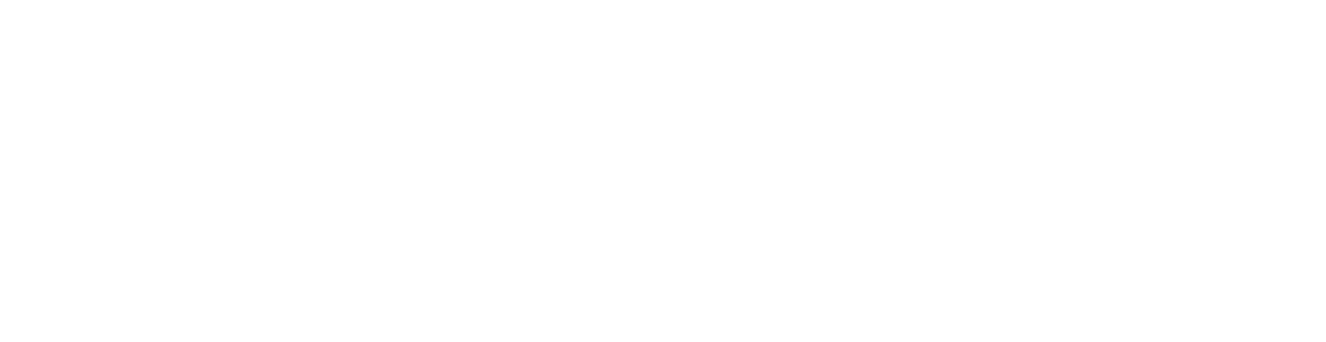
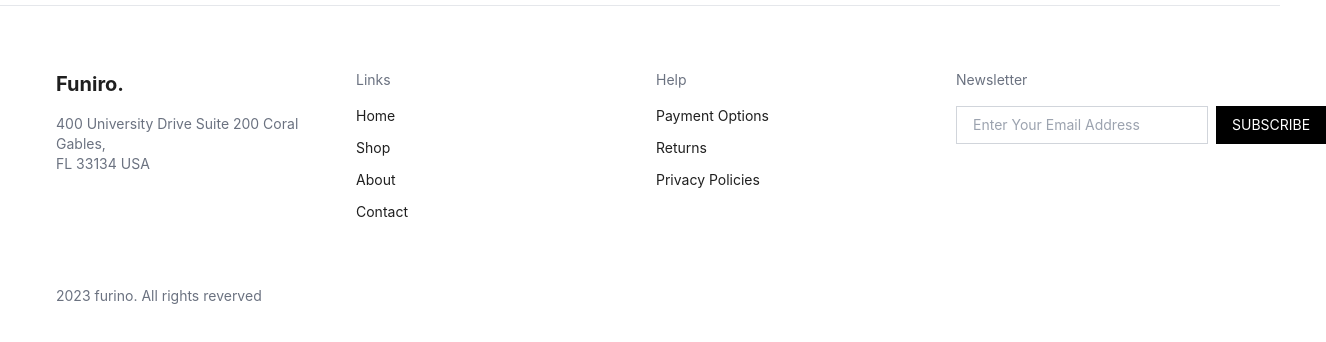
Before and after one commit to areebaqamar021/next-js, a Next.js app: page / in a window 1280 px wide. Shown: the part 1236-1578 px from the top of the page, 1326 px wide, since content can reach past the window. Before the commit the page ends 1241 px from the top, so only its background shows below. Built offline with nearby package versions, Linux system fonts and the light colour scheme; no server answers.

Commit message:
add footer component to HomeScreen and implement layout structure

```diff
--- /dev/null
+++ b/src/screens/home/elements/app-footer.tsx
@@ -0,0 +1,84 @@
+import Link from 'next/link';
+
+const Footer = () => {
+  return (
+    <footer className="border-t border-gray-200">
+      <div className="max-w-[1200px] mx-auto px-4 py-16">
+        <div className="grid grid-cols-1 md:grid-cols-4 gap-8">
+          {/* Company Info */}
+          <div>
+            <Link href="/" className="text-xl font-bold mb-4">
+              Funiro.
+            </Link>
+            <p className="text-gray-500 text-sm mt-4">
+              400 University Drive Suite 200 Coral Gables,<br />
+              FL 33134 USA
+            </p>
+          </div>
+
+          {/* Links */}
+          <div>
+            <h3 className="text-sm text-gray-500 mb-4">Links</h3>
+            <nav className="flex flex-col gap-3">
+              <Link href="/" className="text-sm hover:underline">
+                Home
+              </Link>
+              <Link href="/shop" className="text-sm hover:underline">
+                Shop
+              </Link>
+              <Link href="/about" className="text-sm hover:underline">
+                About
+              </Link>
+              <Link href="/contact" className="text-sm hover:underline">
+                Contact
+              </Link>
+            </nav>
+          </div>
+
+          {/* Help */}
+          <div>
+            <h3 className="text-sm text-gray-500 mb-4">Help</h3>
+            <nav className="flex flex-col gap-3">
+              <Link href="/payment" className="text-sm hover:underline">
+                Payment Options
+              </Link>
+              <Link href="/returns" className="text-sm hover:underline">
+                Returns
+              </Link>
+              <Link href="/privacy" className="text-sm hover:underline">
+                Privacy Policies
+              </Link>
+            </nav>
+          </div>
+
+          {/* Newsletter */}
+          <div>
+            <h3 className="text-sm text-gray-500 mb-4">Newsletter</h3>
+            <form className="flex gap-2">
+              <input
+                type="email"
+                placeholder="Enter Your Email Address"
+                className="flex-1 px-4 py-2 text-sm border border-gray-300 focus:outline-none focus:border-gray-400"
+              />
+              <button
+                type="submit"
+                className="px-4 py-2 text-sm text-white bg-black hover:bg-gray-800"
+              >
+                SUBSCRIBE
+              </button>
+            </form>
+          </div>
+        </div>
+
+        {/* Copyright */}
+        <div className="mt-16">
+          <p className="text-sm text-gray-500">
+            2023 furino. All rights reverved
+          </p>
+        </div>
+      </div>
+    </footer>
+  );
+};
+
+export default Footer;
--- a/src/screens/home/index.tsx
+++ b/src/screens/home/index.tsx
@@ -4,6 +4,7 @@
 import AppBanner from './elements/app-banner'
 import BrowseRange from './elements/browse-range'
 import ProductSection from './elements/product-section'
+import Footer from './elements/app-footer'
 
 function HomeScreen() {
   return (
@@ -11,6 +12,7 @@
       <AppBanner />
       <BrowseRange />
       <ProductSection />
+      <Footer />
     </div>
   )
 }
```
